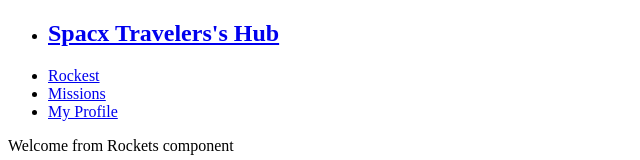
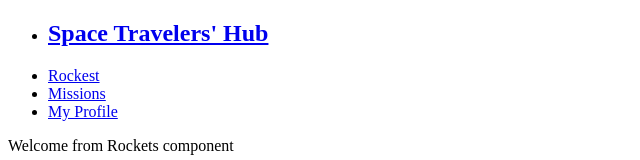
Before and after one commit to Mhdez221993/spacex_travelers, a React (Create React App) app: page / in a window 1280 px wide. Shown: the top 160 px of the page, without its empty margins (0-640 px from the left). Built offline with nearby package versions, Linux system fonts and the light colour scheme.

Commit message:
Fix spelling error on app title

```diff
--- a/src/app/App.js
+++ b/src/app/App.js
@@ -28,7 +28,7 @@
   return (
     <Router basename={process.env.PUBLIC_URL}>
       <div className="app">
-        <NavBar title="Spacx Travelers's Hub" routes={routes} />
+        <NavBar title="Space Travelers' Hub" routes={routes} />
         <Routes>
           { routes.map(
             ({ path, component }) => (
```
